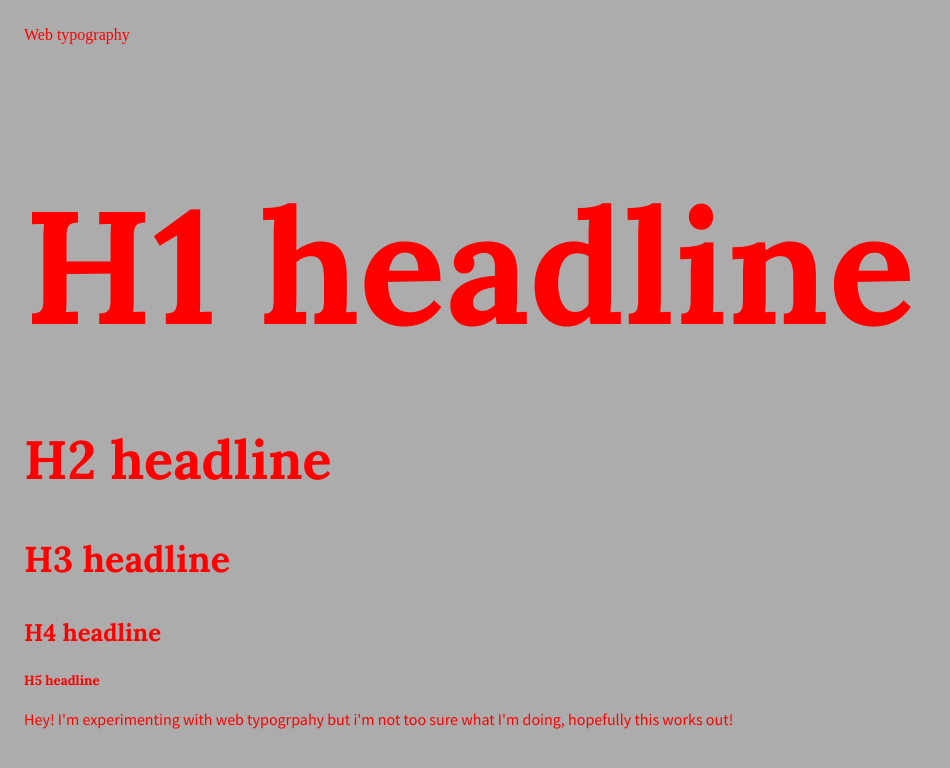
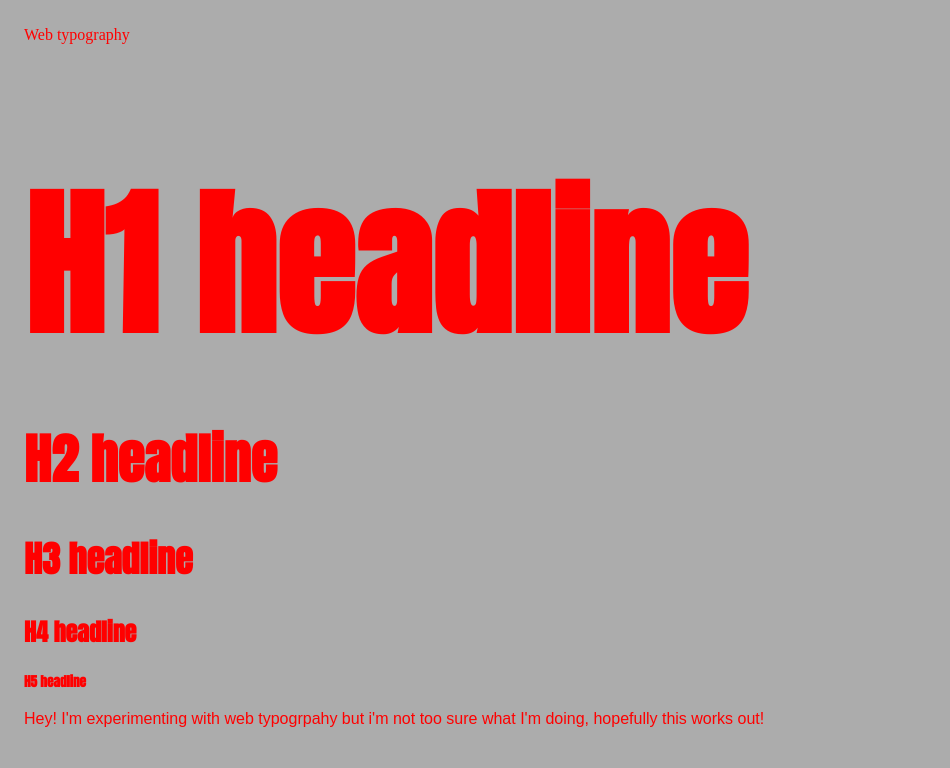
Before and after one commit to vicky42119/Web_typography, a website built with Parcel: page index.html in a window 1280 px wide. Shown: the whole page, without its empty margins (0-950 px from the left). Built offline with nearby package versions, Linux system fonts and the light colour scheme.

Commit message:
Update main.css

```diff
--- a/css/main.css
+++ b/css/main.css
@@ -11,7 +11,7 @@
    Base styles: opinionated defaults
    ========================================================================== */
 
-   @import url('https://fonts.googleapis.com/css2?family=Lora:ital,wght@0,700;1,400&family=Source+Sans+Pro&display=swap');
+   @import url('https://fonts.googleapis.com/css2?family=Anton&display=swap');
 
 html {
   color: rgb(255, 0, 0);
@@ -41,7 +41,7 @@ html {
 
 
 h1, h2, h3, h4, h5, h6 {
-  font-family: 'Lora', serif;
+  font-family: 'Anton', sans-serif;
   font-weight:700;
 }
 
```
